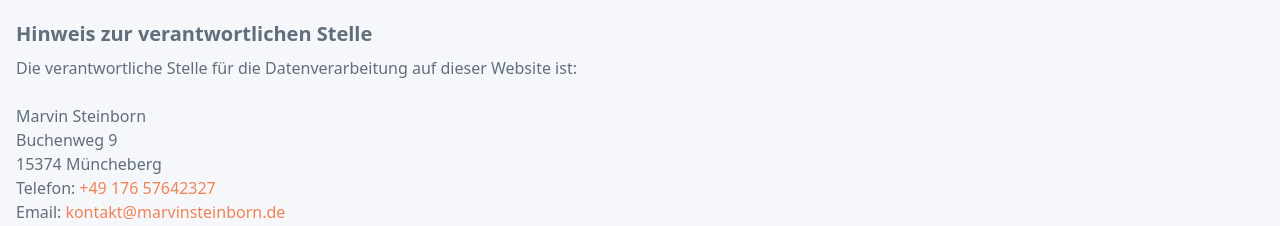
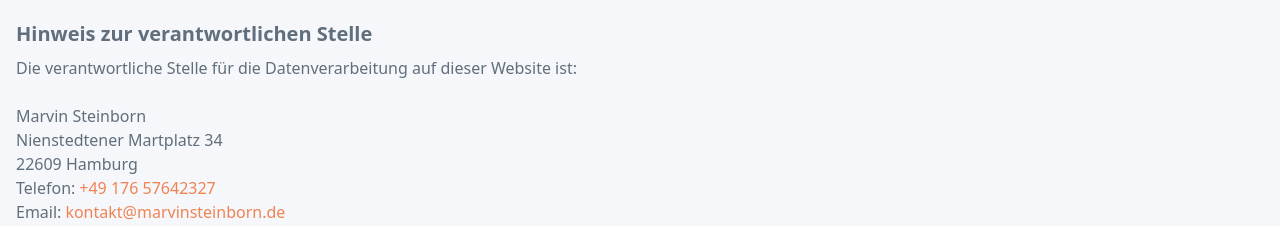
Before and after one commit to 36Kryptum/Portfolio, a Next.js app: page /datenschutz in a window 1280 px wide. Shown: the part 2080-2306 px from the top of the page. Built offline with nearby package versions, Linux system fonts and the light colour scheme.

Commit message:
new address in gdpr

```diff
--- a/src/app/datenschutz/page.js
+++ b/src/app/datenschutz/page.js
@@ -39,8 +39,8 @@ export default function Test() {
                     <h3 className="text-xl font-semibold mb-2">Hinweis zur verantwortlichen Stelle</h3>
                     <p className="mb-6">Die verantwortliche Stelle für die Datenverarbeitung auf dieser Website ist:</p>
                     <p>Marvin Steinborn</p>
-                    <p>Buchenweg 9</p>
-                    <p>15374 Müncheberg</p>
+                    <p>Nienstedtener Martplatz 34</p>
+                    <p>22609 Hamburg</p>
                     <div className="flex">
                         <p className="mr-1 ">Telefon:</p>
                         <a
--- a/src/app/impressum/page.js
+++ b/src/app/impressum/page.js
@@ -6,8 +6,8 @@ export default function Test() {
                     <h1 className="text-5xl font-bold leading-none text-cool-grey-800 dark:text-white sm:text-6xl mt=xl mb-16">Impressum</h1>
                     <h2 className="text-3xl font-semibold mb-4">Angaben gemäß § 5 TMG:</h2>
                     <p >Marvin Steinborn</p>
-                    <p>Buchenweg 9 </p>
-                    <p className="mb-6">15374 Müncheberg</p>
+                    <p>Nienstedtener Marktplatz 34 </p>
+                    <p className="mb-6">22609 Hamburg</p>
                     <h2 className="text-3xl font-semibold mb-4">Kontakt</h2>
                     <div className="flex">
                         <p className="mr-1 ">Telefon:</p>
```
